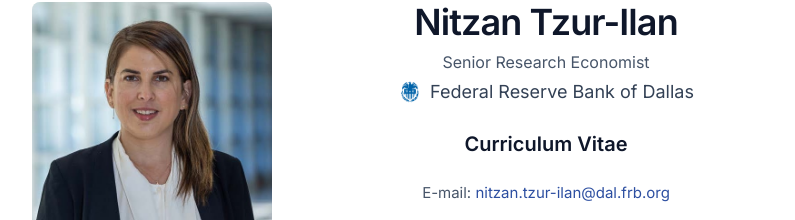
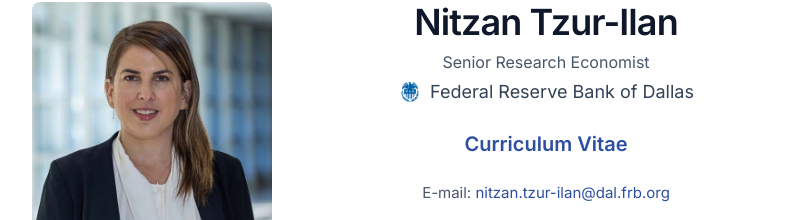
Before and after one commit to nitzantzur/website, a React (Vite) app: page / in a window 1280 px wide. Shown: the part 94-314 px from the top of the page, without its empty margins (242-1037 px from the left). Built offline with nearby package versions, Linux system fonts and the light colour scheme.

Commit message:
CV link color blue
Co-Authored-By: Claude Sonnet 4.6 <noreply@anthropic.com>

```diff
--- a/src/pages/Home.tsx
+++ b/src/pages/Home.tsx
@@ -100,7 +100,7 @@ export default function Home() {
                 href={bio.links.cv}
                 target="_blank"
                 rel="noopener noreferrer"
-                className="inline-block text-xl font-bold text-slate-900 hover:text-brand-700 transition-colors mb-6"
+                className="inline-block text-xl font-bold text-brand-600 hover:text-brand-700 transition-colors mb-6"
               >
                 Curriculum Vitae
               </a>
```
